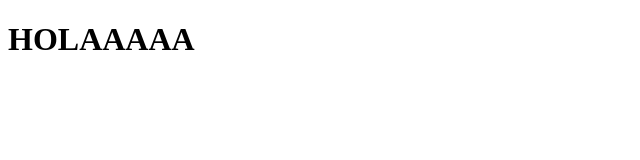
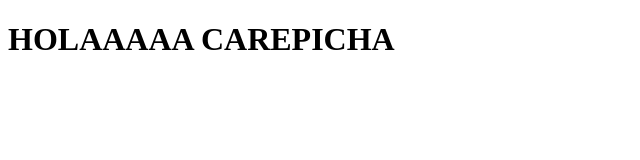
Before and after one commit to JuanMoraSerrano/hello-word, a plain HTML site: page index.html in a window 1280 px wide. Shown: the whole page, without its empty margins (0-640 px from the left). Drawn offline with Linux system fonts and the light colour scheme.

Commit message:
Update index.html

```diff
--- a/index.html
+++ b/index.html
@@ -11,5 +11,5 @@
 
 </head>
 <body>
-	<H1>HOLAAAAA</H1>
+	<H1>HOLAAAAA CAREPICHA</H1>
 </body>
```
